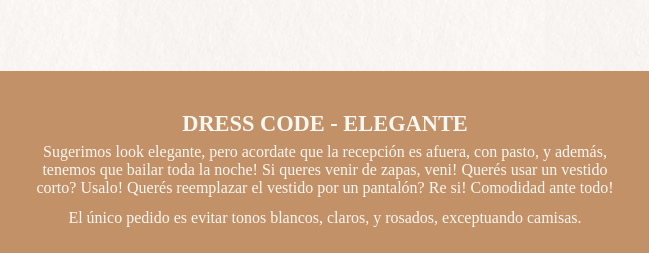
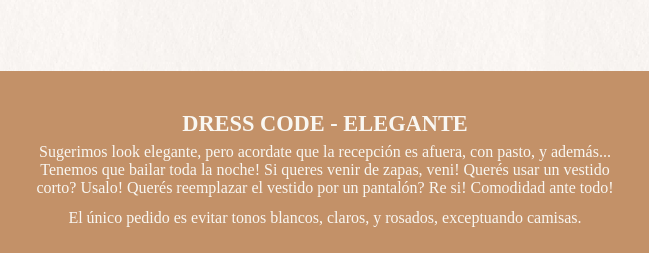
Before and after one commit to serafincpd/invitacion-wan-sera, a plain HTML site: page index.html in a window 1280 px wide. Shown: the part 1920-2173 px from the top of the page, 315-964 px from the left. Drawn offline with nearby package versions, Linux system fonts and the light colour scheme; a web font is replaced by a local one.

Commit message:
Fix Dress Code

```diff
--- a/index.html
+++ b/index.html
@@ -77,8 +77,8 @@
     <div class="dresscode">
         <h2 data-aos="fade-in">DRESS CODE - ELEGANTE</h2>
         <p data-aos="fade-in">
-            Sugerimos look elegante, pero acordate que la recepción es afuera, con pasto, y además,
-            tenemos que bailar toda la noche! Si queres venir de zapas, veni! Querés usar un vestido corto?
+            Sugerimos look elegante, pero acordate que la recepción es afuera, con pasto, y además...
+            Tenemos que bailar toda la noche! Si queres venir de zapas, veni! Querés usar un vestido corto?
             Usalo! Querés reemplazar el vestido por un pantalón? Re si! Comodidad ante todo!
         </p>
         <p data-aos="fade-in">
```
